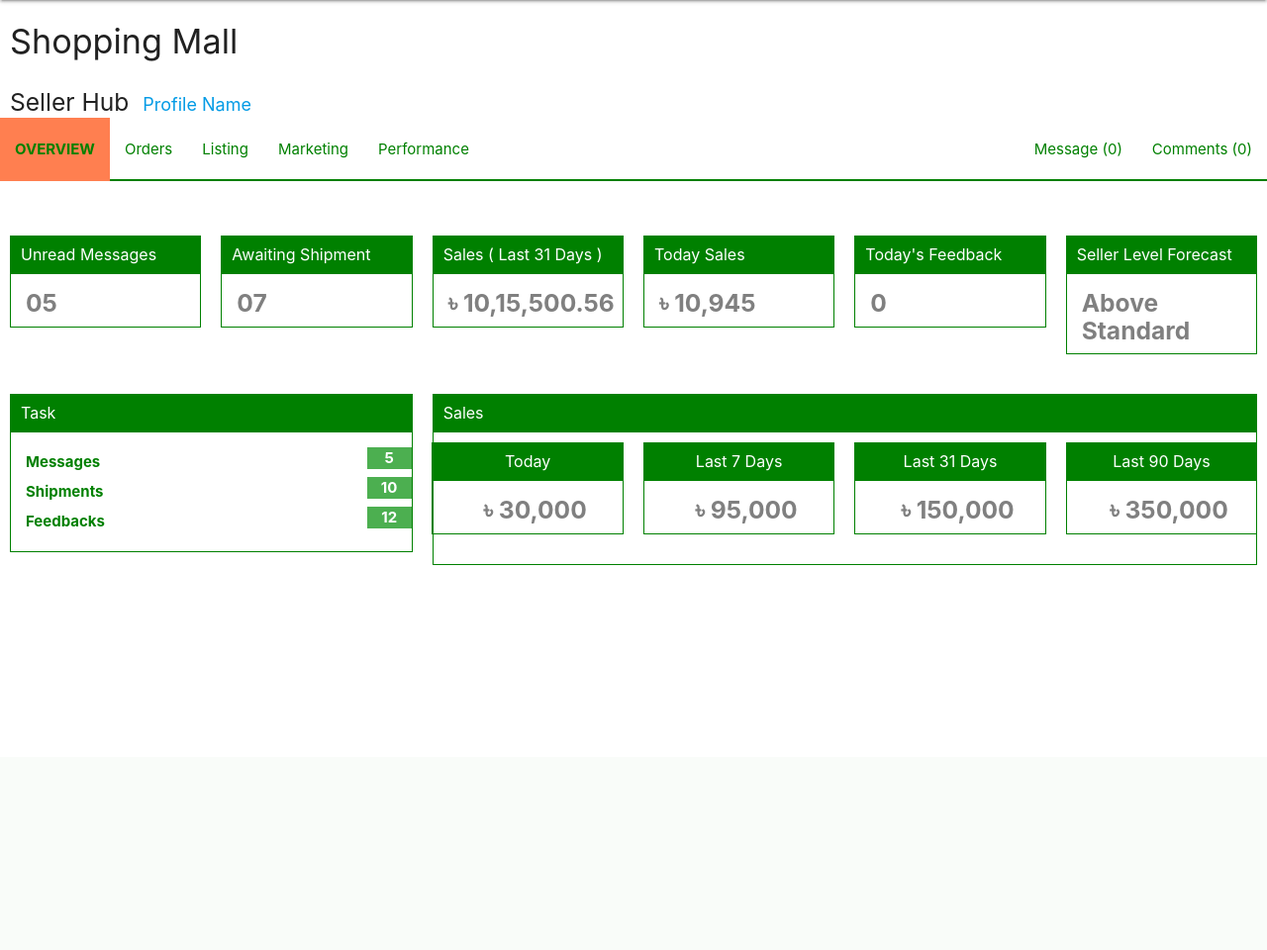
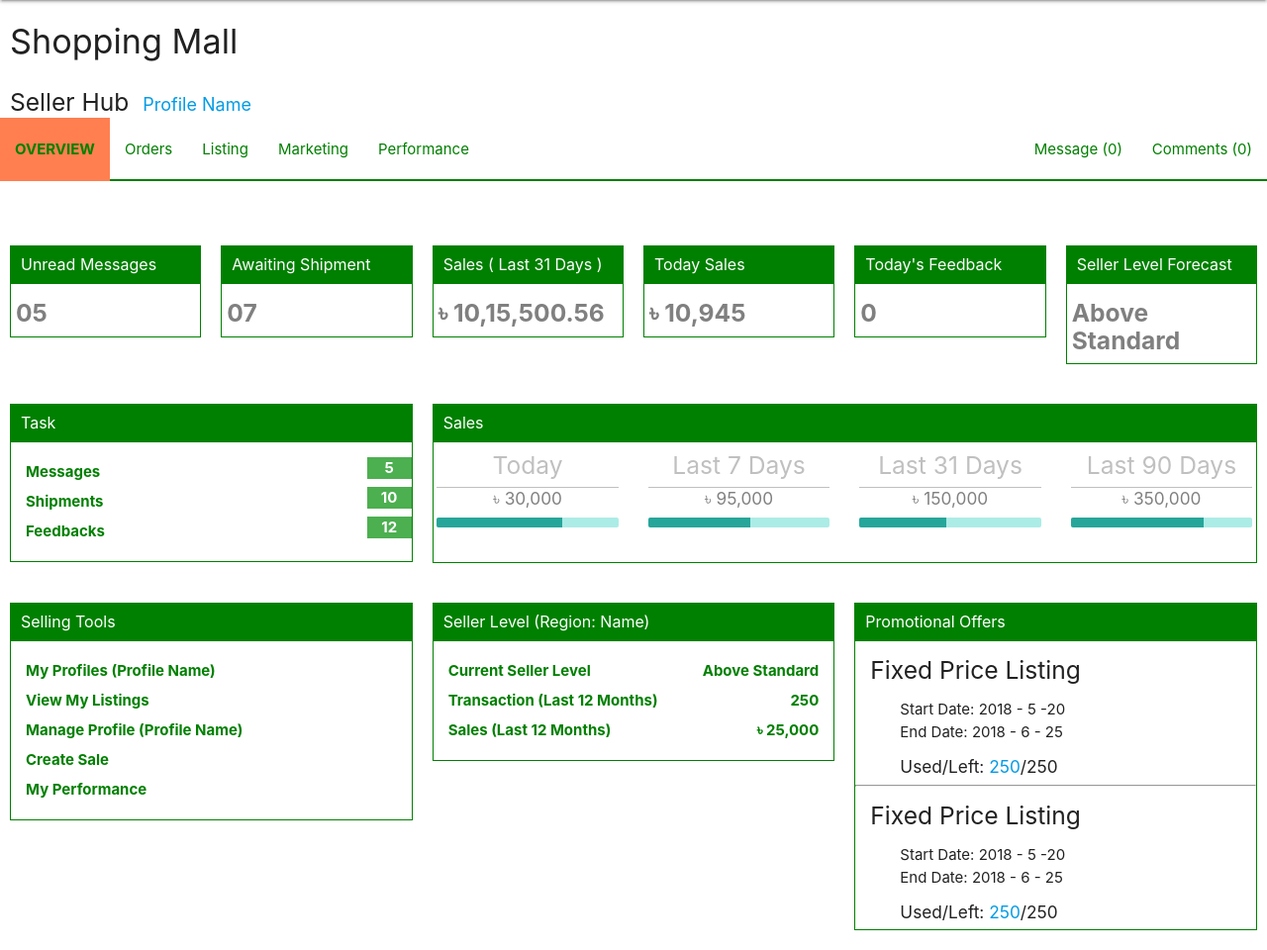
Before and after one commit to DewHunt/Dew-Online-Market, a CodeIgniter app: the page made by application/views/Seller/Dashboard.php in a window 1280 px wide. Shown: the part 35-995 px from the top of the page at 99% size. Before the commit the page ends 606 px from the top, so only its background shows below. Run offline with CodeIgniter, Linux system fonts and the light colour scheme; some libraries are stand-ins or nearby versions.

Commit message:
Update - 181122

```diff
--- a/application/views/Seller/Dashboard.php
+++ b/application/views/Seller/Dashboard.php
@@ -58,14 +58,15 @@
 			}
 
 			#widget{
-				padding: 10px;
+				padding: 0px 10px 0px 10px;
 			}
 
 			#widget-content{
 				border: 1px solid green;
+				margin-top: 20px;
 			}
 
-			#widget-content h6{
+			#widget-content-h6{
 				background: green;
 				margin: 0px;
 				padding: 10px;
@@ -73,10 +74,10 @@
 				color: white;
 			}
 
-			#widget-content h5{
+			#widget-content-h5{
 				color: gray;
 				font-weight: bold;
-				padding-left: 15px;
+				padding: 0px 5px 0px 5px;
 			}
 
 			#set-task li a{
@@ -84,6 +85,58 @@
 				font-weight: bold;
 				padding-left: 15px;
 				line-height: 30px;
+				display: block;
+			}
+
+			#sale-widget{
+				padding: 10px 15px 0px 15px;
+			}
+
+			#sale-widget-content{
+				border: 0px solid green;
+			}
+
+			#sale-widget-content h5:hover{
+				color: green;
+				text-transform: uppercase;
+				border-bottom: 1px solid green;
+			}
+
+			#sale-widget-content-h5{
+				color: silver;
+				margin-top: 0px;
+				border-bottom: 1px solid silver;
+				padding-bottom: 8px;
+			}
+
+			#sale-widget-content-h6{
+				margin-top: -8px;
+				color: gray;
+			}
+
+			#set-tools li a{
+				color: green;
+				font-weight: bold;
+				padding: 0px 15px 0px 15px;
+				line-height: 30px;
+				display: block;
+			}
+
+			#progress-bar{
+				padding: 0px 15px 0px 15px;
+				margin-top: -25px;
+			}
+
+			#promotional-box{
+				margin: 5px 5px 0px 5px;
+				padding: 0px 10px 0px 10px;
+				border: 0px solid black;
+			}
+
+			#promotional-inner-box{
+				margin: 0px 5px 5px 5px;
+				padding: 0px 25px 0px 25px;
+				border: 0px solid black;
 			}
 		</style>
 	</head>
@@ -189,43 +242,43 @@
 		<div class="row">
 			<div class="col l2 m4 s12" id="widget">
 				<div id="widget-content">
-					<h6>Unread Messages</h6>
-					<h5 style="">05</h5>
+					<h6 id="widget-content-h6">Unread Messages</h6>
+					<h5 id="widget-content-h5">05</h5>
 				</div>
 			</div>
 
 			<div class="col l2 m4 s12" id="widget">
 				<div id="widget-content">
-					<h6>Awaiting Shipment</h6>
-					<h5>07</h5>
+					<h6 id="widget-content-h6">Awaiting Shipment</h6>
+					<h5 id="widget-content-h5">07</h5>
 				</div>
 			</div>
 
 			<div class="col l2 m4 s12" id="widget">
 				<div id="widget-content">
-					<h6>Sales ( Last 31 Days )</h6>
-					<h5>৳ 10,15,500.56</h5>
+					<h6 id="widget-content-h6">Sales ( Last 31 Days )</h6>
+					<h5 id="widget-content-h5">৳ 10,15,500.56</h5>
 				</div>
 			</div>
 
 			<div class="col l2 m4 s12" id="widget">
 				<div id="widget-content">
-					<h6>Today Sales</h6>
-					<h5>৳ 10,945</h5>
+					<h6 id="widget-content-h6">Today Sales</h6>
+					<h5 id="widget-content-h5">৳ 10,945</h5>
 				</div>
 			</div>
 
 			<div class="col l2 m4 s12" id="widget">
 				<div id="widget-content">
-					<h6>Today's Feedback</h6>
-					<h5>0</h5>
+					<h6 id="widget-content-h6">Today's Feedback</h6>
+					<h5 id="widget-content-h5">0</h5>
 				</div>
 			</div>
 
 			<div class="col l2 m4 s12" id="widget">
 				<div id="widget-content">
-					<h6>Seller Level Forecast</h6>
-					<h5>Above Standard</h5>
+					<h6 id="widget-content-h6">Seller Level Forecast</h6>
+					<h5 id="widget-content-h5">Above Standard</h5>
 				</div>
 			</div>
 		</div>
@@ -233,9 +286,10 @@
 
 		<!-- Task & Sales Section Start -->
 		<div class="row">
+			<!-- Task Section Start -->
 			<div class="col l4 m4 s12" id="widget">
 				<div id="widget-content">
-					<h6>Task</h6>
+					<h6 id="widget-content-h6">Task</h6>
 					<ul id="set-task">
 						<li><a href="">Messages <span class="badge green white-text">5</span></a></li>
 						<li><a href="">Shipments <span class="badge green white-text">10</span></a></li>
@@ -243,52 +297,154 @@
 					</ul>
 				</div>
 			</div>
+			<!-- Task Section End -->
 
+			<!-- Sale Section Start -->
 			<div class="col l8 m8 s12" id="widget">
 				<div id="widget-content">
-					<h6>Sales</h6>
+					<!-- Widget Section Start  -->
+					<h6 id="widget-content-h6">Sales</h6>
 					<div class="row">
-						<div class="col l3 m3 s6" id="widget">
-							<div id="widget-content">
+						<div class="col l3 m3 s6" id="sale-widget">
+							<div id="sale-widget-content">
 								<center>
-									<h6>Today</h6>
-									<h5>৳ 30,000</h5>
+									<h5 id="sale-widget-content-h5">Today</h5>
+									<h6 id="sale-widget-content-h6">৳ 30,000</h6>
 								</center>
 							</div>
 						</div>
 
 
-						<div class="col l3 m3 s6" id="widget">
-							<div id="widget-content">
+						<div class="col l3 m3 s6" id="sale-widget">
+							<div id="sale-widget-content">
 								<center>
-									<h6>Last 7 Days</h6>
-									<h5>৳ 95,000</h5>
+									<h5 id="sale-widget-content-h5">Last 7 Days</h5>
+									<h6 id="sale-widget-content-h6">৳ 95,000</h6>
 								</center>
 							</div>
 						</div>
 
-						<div class="col l3 m3 s6" id="widget">
-							<div id="widget-content">
+						<div class="col l3 m3 s6" id="sale-widget">
+							<div id="sale-widget-content">
 								<center>
-									<h6>Last 31 Days</h6>
-									<h5>৳ 150,000</h5>
+									<h5 id="sale-widget-content-h5">Last 31 Days</h5>
+									<h6 id="sale-widget-content-h6">৳ 150,000</h6>
 								</center>
 							</div>
 						</div>
 
-						<div class="col l3 m3 s6" id="widget">
-							<div id="widget-content">
+						<div class="col l3 m3 s6" id="sale-widget">
+							<div id="sale-widget-content">
 								<center>
-									<h6>Last 90 Days</h6>
-									<h5>৳ 350,000</h5>
+									<h5 id="sale-widget-content-h5">Last 90 Days</h5>
+									<h6 id="sale-widget-content-h6">৳ 350,000</h6>
 								</center>
 							</div>
 						</div>
 					</div>
+					<!-- Widget Section End -->
+
+					<!-- Progress Bar Section Start -->
+					<div class="row">
+						<div class="col l3 m3 s6" id="progress-bar">
+							<div class="progress" style="height: 10px;">
+								<div class="determinate" style="width: 69%;"></div>
+							</div>
+						</div>
+
+						<div class="col l3 m3 s6" id="progress-bar">
+							<div class="progress" style="height: 10px;">
+								<div class="determinate" style="width: 56%;"></div>
+							</div>
+						</div>
+
+						<div class="col l3 m3 s6" id="progress-bar">
+							<div class="progress" style="height: 10px;">
+								<div class="determinate" id="determinate-width" style="width: 48%;"></div>
+							</div>
+						</div>
+
+						<div class="col l3 m3 s6" id="progress-bar">
+							<div class="progress" style="height: 10px;">
+								<div class="determinate" style="width: 73%;"></div>
+							</div>
+						</div>
+					</div>
+					<!-- Progress Bar Section End -->
 				</div>
 			</div>
+			<!-- Sale Section End -->
 		</div>
 		<!-- Task & Sales Section End -->
+
+		<!-- Selling Tools, Seller Level & Promotional Offers Section Start -->
+		<div class="row">
+			<!-- Selling Tools Section Start -->
+			<div class="col l4 m4 s12" id="widget">
+				<div id="widget-content">
+					<h6 id="widget-content-h6">Selling Tools</h6>
+					<ul id="set-tools">
+						<li><a href="">My Profiles (Profile Name)</a></li>
+						<li><a href="">View My Listings</a></li>
+						<li><a href="">Manage Profile (Profile Name)</a></li>
+						<li><a href="">Create Sale</a></li>
+						<li><a href="">My Performance</a></li>
+						<li><a href=""></a></li>
+						<li><a href=""></a></li>
+						<li><a href=""></a></li>
+						<li><a href=""></a></li>
+						<li><a href=""></a></li>
+						<li><a href=""></a></li>
+					</ul>
+				</div>
+			</div>
+			<!-- Selling Tools Section End -->
+
+			<!-- Seller Level Section Start -->
+			<div class="col l4 m4 s12" id="widget">
+				<div id="widget-content">
+					<h6 id="widget-content-h6">Seller Level (Region: Name)</h6>
+					<ul id="set-tools">
+						<li><a href="">Current Seller Level<span class="right">Above Standard</span></a></li>
+						<li><a href="">Transaction (Last 12 Months)<span class="right">250</span></a></li>
+						<li><a href="">Sales (Last 12 Months)<span class="right">৳ 25,000</span></a></li>
+					</ul>
+				</div>
+			</div>
+			<!-- Seller Level Section End -->
+
+			<!-- Promotional Offers Section Start -->
+			<div class="col l4 m4 s12" id="widget">
+				<div id="widget-content">
+					<h6 id="widget-content-h6">Promotional Offers</h6>
+					<div id="promotional-box">
+						<h5>Fixed Price Listing</h5>
+						<div id="promotional-inner-box">
+							<p>
+								Start Date: 2018 - 5 -20 <br>
+								End Date: 2018 - 6 - 25
+							</p>
+							<h6>Used/Left: <a href="">250</a>/250</h6>
+						</div>
+					</div>
+
+					<hr>
+
+					<div id="promotional-box">
+						<h5>Fixed Price Listing</h5>
+						<div id="promotional-inner-box">
+							<p>
+								Start Date: 2018 - 5 -20 <br>
+								End Date: 2018 - 6 - 25
+							</p>
+							<h6>Used/Left: <a href="">250</a>/250</h6>
+						</div>
+					</div>
+				</div>
+			</div>
+			<!-- Promotional Offers Section End -->
+		</div>
+		<!-- Selling Tools, Seller Level & Promotional Offers Section End -->
 
 		<!-- Body Section End -->
 
```
